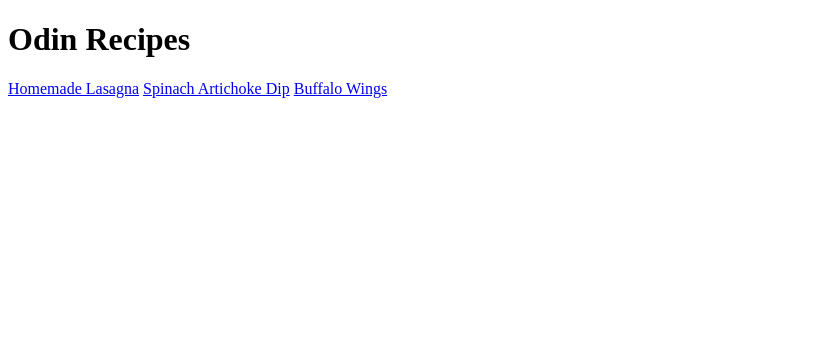
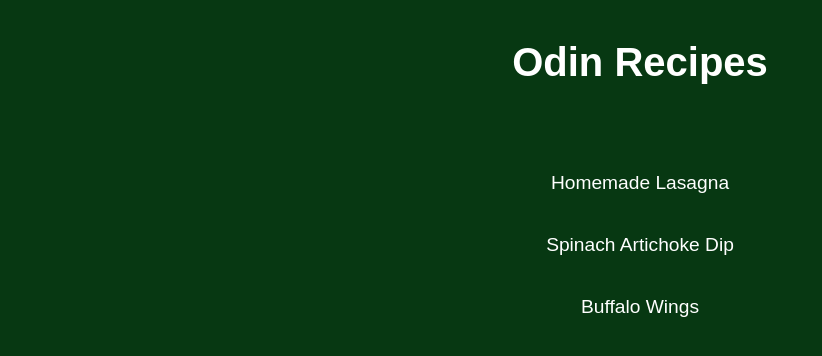
Before and after one commit to md-infosec/odin-recipes, a plain HTML site: page index.html in a window 1280 px wide. Shown: the whole page, without its empty margins (0-822 px from the left). Drawn offline with Linux system fonts and the light colour scheme.

Commit message:
Updated all pages with css

```diff
--- a/index.html
+++ b/index.html
@@ -3,12 +3,15 @@
 <head>
     <meta charset="UTF-8">
     <meta name="viewport" content="width=device-width, initial-scale=1.0">
-    <title>Document</title>
+    <title>Odin Recipes</title>
+    <link rel="stylesheet" href="styles.css">
 </head>
 <body>
     <h1>Odin Recipes</h1>
-    <a href="./recipes/lasagna.html">Homemade Lasagna</a>
-    <a href="./recipes/spinachArtichokeDip.html">Spinach Artichoke Dip</a>
-    <a href="./recipes/buffaloWings.html">Buffalo Wings</a>
+    <div class="links-container">
+        <a href="./recipes/lasagna.html">Homemade Lasagna</a>
+        <a href="./recipes/spinachArtichokeDip.html">Spinach Artichoke Dip</a>
+        <a href="./recipes/buffaloWings.html">Buffalo Wings</a>
+    </div>
 </body>
 </html>
--- /dev/null
+++ b/styles.css
@@ -0,0 +1,44 @@
+/* Global Styles */
+body {
+    font-family: Arial, sans-serif;
+    background-color: rgb(7, 56, 18);
+    color: white;
+    margin: 0;
+    padding: 0;
+    display: flex;
+    flex-direction: column;
+    align-items: center;
+}
+
+/* Header Styles */
+h1 {
+    font-size: 2.5em;
+    margin-top: 20px;
+    color: white;
+}
+
+/* Link Styles */
+a {
+    text-decoration: none;
+    color: white;
+    font-size: 1.2em;
+    margin: 10px 0;
+    transition: color 0.3s;
+}
+
+a:hover {
+    color: #2980b9;
+}
+
+/* Container for Links */
+.links-container {
+    display: flex;
+    flex-direction: column;
+    align-items: center;
+    margin-top: 20px;
+}
+
+/* Add some spacing */
+body, .links-container, h1, a {
+    padding: 10px;
+}
```
Also changed, not shown: recipes/buffaloWings.html (+1 -0 lines), recipes/lasagna.html (+1 -0 lines), recipes/spinachArtichokeDip.html (+1 -0 lines).
